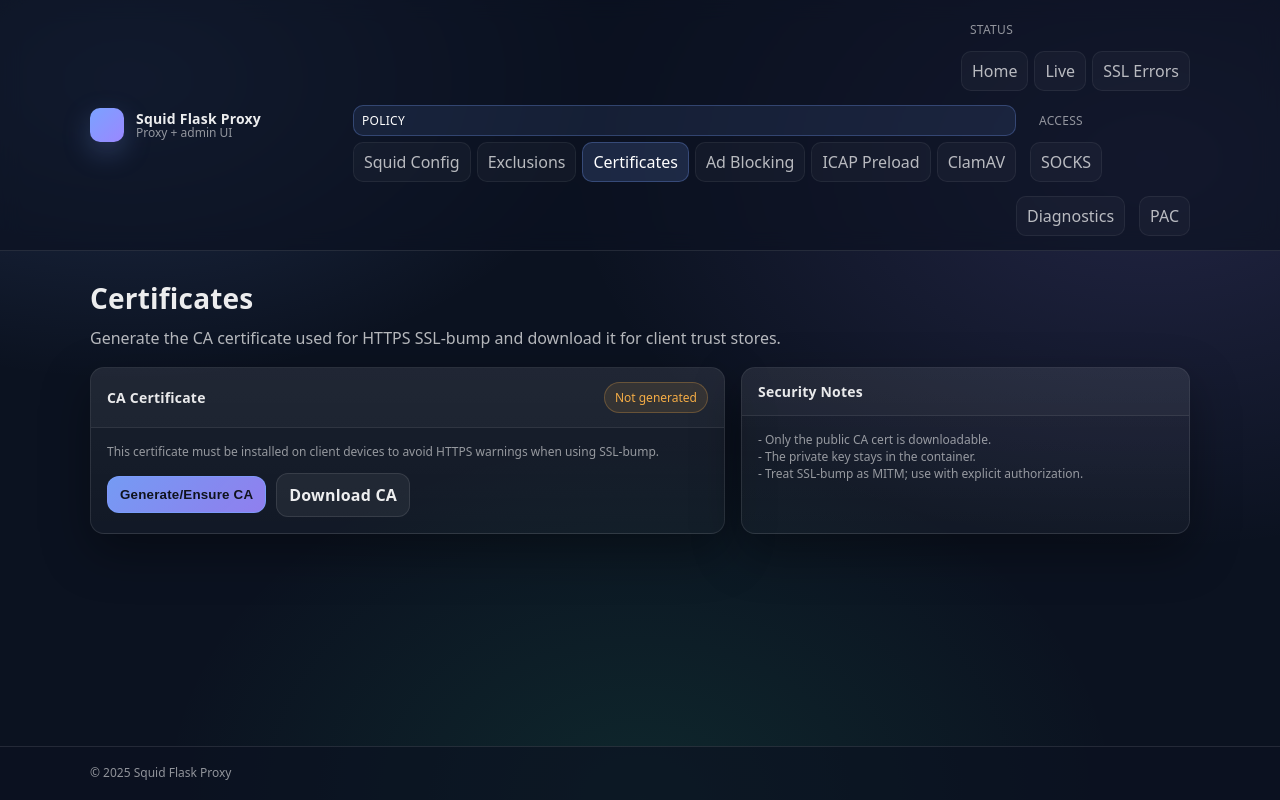
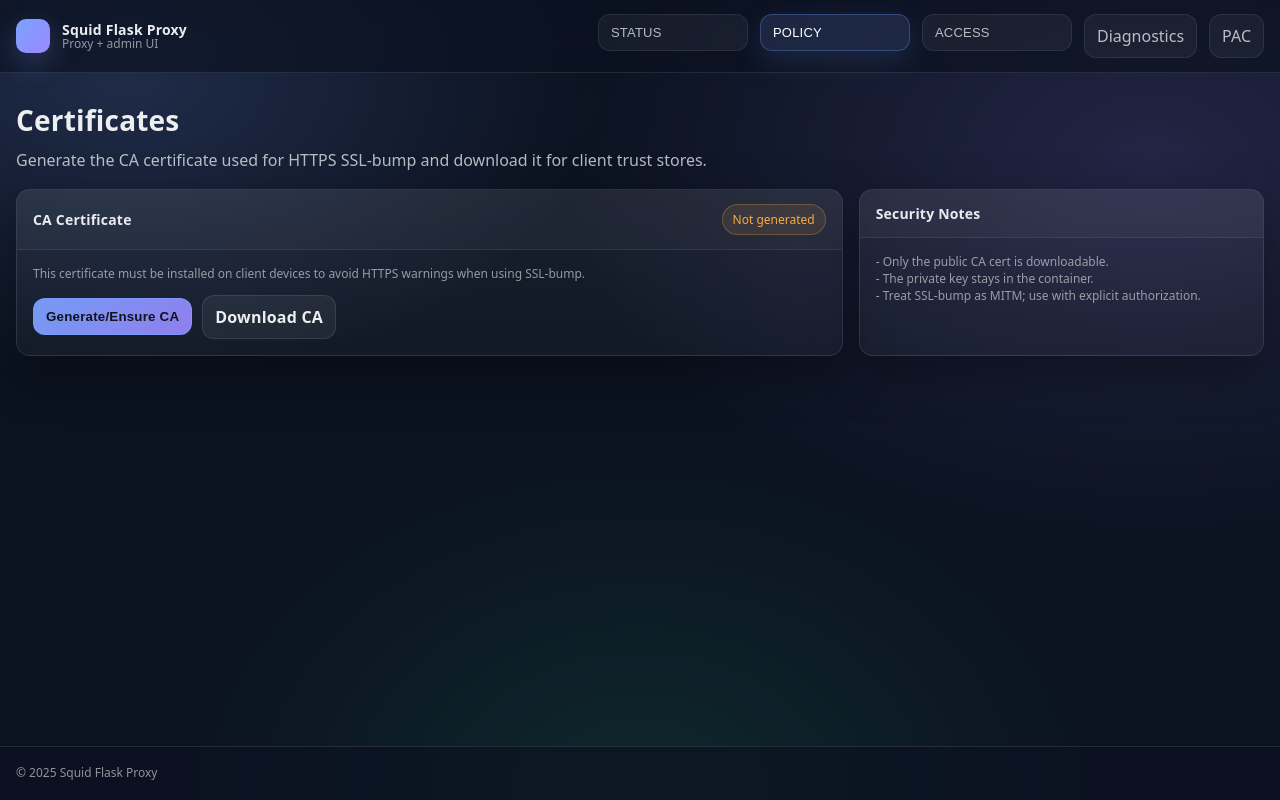
Before and after one commit to kklouzal/Docker_Proxy, a Flask app: page /certs in a window 1280 px wide. Run offline with Flask 3, Linux system fonts and the light colour scheme.

Commit message:
ui fixes

```diff
--- a/squid-flask-proxy/docker-compose.yml
+++ b/squid-flask-proxy/docker-compose.yml
@@ -3,7 +3,11 @@ services:
     build:
       context: .
       dockerfile: docker/Dockerfile
-    network_mode: host
+    ports:
+      - "5000:5000"       # Flask UI
+      - "3128:3128"       # HTTP proxy
+      - "${DANTE_PORT:-1080}:1080"  # SOCKS (Dante)
+      - "1344-1350:1344-1350"       # ICAP ports (base + workers)
     volumes:
       - ./squid/squid.conf.template:/etc/squid/squid.conf.template:ro
       - ./squid/ssl/certs:/etc/squid/ssl/certs
--- a/squid-flask-proxy/web/static/style.css
+++ b/squid-flask-proxy/web/static/style.css
@@ -39,7 +39,7 @@ a{ color: var(--text); text-decoration: none; }
 a:hover{ color: white; }
 
 .container{
-  width: min(1100px, calc(100% - 32px));
+  width: min(1280px, calc(100% - 32px));
   margin: 0 auto;
 }
 
@@ -87,65 +87,92 @@ a:hover{ color: white; }
 .nav{
   display:flex;
   align-items:flex-start;
-  gap: 14px;
+  gap: 12px;
   flex-wrap: wrap;
   justify-content: flex-end;
 }
 
-.nav-group{
-  display:flex;
+.nav-dropdown{
+  position: relative;
+}
+
+.nav-trigger{
+  padding: 10px 12px;
+  border-radius: 12px;
+  border: 1px solid rgba(255,255,255,.08);
+  background: rgba(255,255,255,.05);
+  color: var(--muted);
+  font-size: 13px;
+  letter-spacing: .2px;
+  text-transform: uppercase;
+  min-width: 150px;
+  text-align: left;
+  cursor: pointer;
+}
+
+.nav-trigger.active{
+  color: white;
+  border-color: rgba(122,162,255,.28);
+  background: rgba(122,162,255,.14);
+  box-shadow: 0 10px 30px rgba(122,162,255,.15);
+}
+
+.nav-menu{
+  position: absolute;
+  top: calc(100% + 8px);
+  left: 0;
+  display: none;
+  min-width: 220px;
+  padding: 10px;
+  border-radius: 12px;
+  border: 1px solid rgba(255,255,255,.10);
+  background: rgba(17,24,39,.94);
+  box-shadow: 0 16px 40px rgba(0,0,0,.35);
+  backdrop-filter: blur(10px);
   flex-direction: column;
   gap: 6px;
-  min-width: 160px;
+  z-index: 20;
 }
 
-.nav-group.nav-single{
-  min-width: auto;
-  gap: 0;
+.nav-dropdown:hover .nav-menu,
+.nav-dropdown:focus-within .nav-menu{
+  display:flex;
 }
 
-.nav-label{
-  font-size: 12px;
-  letter-spacing: .3px;
-  text-transform: uppercase;
-  color: var(--muted-2);
-  padding: 6px 8px;
-  border-radius: 10px;
-  border: 1px solid transparent;
-}
-
-.nav-label.active{
-  color: white;
-  border-color: rgba(122,162,255,.28);
-  background: rgba(122,162,255,.10);
-}
-
-.nav-links{
-  display:flex;
-  flex-wrap: wrap;
-  gap: 6px;
-}
-
-.nav-links a,
-.nav-link-standalone{
-  padding: 8px 10px;
+.nav-menu a{
+  padding: 10px 10px;
   border-radius: 10px;
   color: var(--muted);
   border: 1px solid rgba(255,255,255,.06);
   background: rgba(255,255,255,.03);
 }
 
-.nav-links a:hover,
-.nav-link-standalone:hover{
+.nav-menu a:hover{
   color: white;
-  background: rgba(255,255,255,.08);
-  border-color: rgba(255,255,255,.12);
+  background: rgba(255,255,255,.10);
+  border-color: rgba(255,255,255,.14);
 }
 
-.nav-links a.active{
+.nav-menu a.active{
   color: white;
   background: rgba(122,162,255,.16);
   border-color: rgba(122,162,255,.28);
+}
+
+.nav-pill,
+.nav-link-standalone{
+  padding: 10px 12px;
+  border-radius: 12px;
+  color: var(--muted);
+  border: 1px solid rgba(255,255,255,.08);
+  background: rgba(255,255,255,.05);
+}
+
+.nav-pill:hover,
+.nav-link-standalone:hover{
+  color: white;
+  background: rgba(255,255,255,.10);
+  border-color: rgba(255,255,255,.14);
 }
 
 .main{
@@ -394,6 +421,6 @@ pre{
 }
 
 @media (min-width: 900px){
-  .card.split-left{ grid-column: span 7; }
-  .card.split-right{ grid-column: span 5; }
+  .card.split-left{ grid-column: span 8; }
+  .card.split-right{ grid-column: span 4; }
 }
--- a/squid-flask-proxy/web/templates/layout.html
+++ b/squid-flask-proxy/web/templates/layout.html
@@ -17,18 +17,18 @@
                 </div>
             </div>
             <nav class="nav" aria-label="Primary">
-                <div class="nav-group">
-                    <div class="nav-label {{ 'active' if request.endpoint in ['index','live','ssl_errors'] else '' }}">Status</div>
-                    <div class="nav-links">
+                <div class="nav-dropdown">
+                    <button class="nav-trigger {{ 'active' if request.endpoint in ['index','live','ssl_errors'] else '' }}" type="button">Status</button>
+                    <div class="nav-menu">
                         <a class="{{ 'active' if request.endpoint == 'index' else '' }}" href="{{ url_for('index') }}">Home</a>
                         <a class="{{ 'active' if request.endpoint == 'live' else '' }}" href="{{ url_for('live') }}">Live</a>
                         <a class="{{ 'active' if request.endpoint == 'ssl_errors' else '' }}" href="{{ url_for('ssl_errors') }}">SSL Errors</a>
                     </div>
                 </div>
 
-                <div class="nav-group">
-                    <div class="nav-label {{ 'active' if request.endpoint in ['squid_config','exclusions','certs','adblock','icap_preload','clamav'] else '' }}">Policy</div>
-                    <div class="nav-links">
+                <div class="nav-dropdown">
+                    <button class="nav-trigger {{ 'active' if request.endpoint in ['squid_config','exclusions','certs','adblock','icap_preload','clamav'] else '' }}" type="button">Policy</button>
+                    <div class="nav-menu">
                         <a class="{{ 'active' if request.endpoint == 'squid_config' else '' }}" href="{{ url_for('squid_config') }}">Squid Config</a>
                         <a class="{{ 'active' if request.endpoint == 'exclusions' else '' }}" href="{{ url_for('exclusions') }}">Exclusions</a>
                         <a class="{{ 'active' if request.endpoint == 'certs' else '' }}" href="{{ url_for('certs') }}">Certificates</a>
@@ -38,19 +38,15 @@
                     </div>
                 </div>
 
-                <div class="nav-group">
-                    <div class="nav-label {{ 'active' if request.endpoint in ['socks'] else '' }}">Access</div>
-                    <div class="nav-links">
+                <div class="nav-dropdown">
+                    <button class="nav-trigger {{ 'active' if request.endpoint in ['socks'] else '' }}" type="button">Access</button>
+                    <div class="nav-menu">
                         <a class="{{ 'active' if request.endpoint == 'socks' else '' }}" href="{{ url_for('socks') }}">SOCKS</a>
                     </div>
                 </div>
 
-                <div class="nav-group nav-single">
-                    <a class="nav-link-standalone" href="{{ url_for('health') }}">Diagnostics</a>
-                </div>
-                <div class="nav-group nav-single">
-                    <a class="nav-link-standalone" href="{{ url_for('proxy_pac') }}">PAC</a>
-                </div>
+                <a class="nav-pill" href="{{ url_for('health') }}">Diagnostics</a>
+                <a class="nav-pill" href="{{ url_for('proxy_pac') }}">PAC</a>
             </nav>
         </div>
     </header>
```
